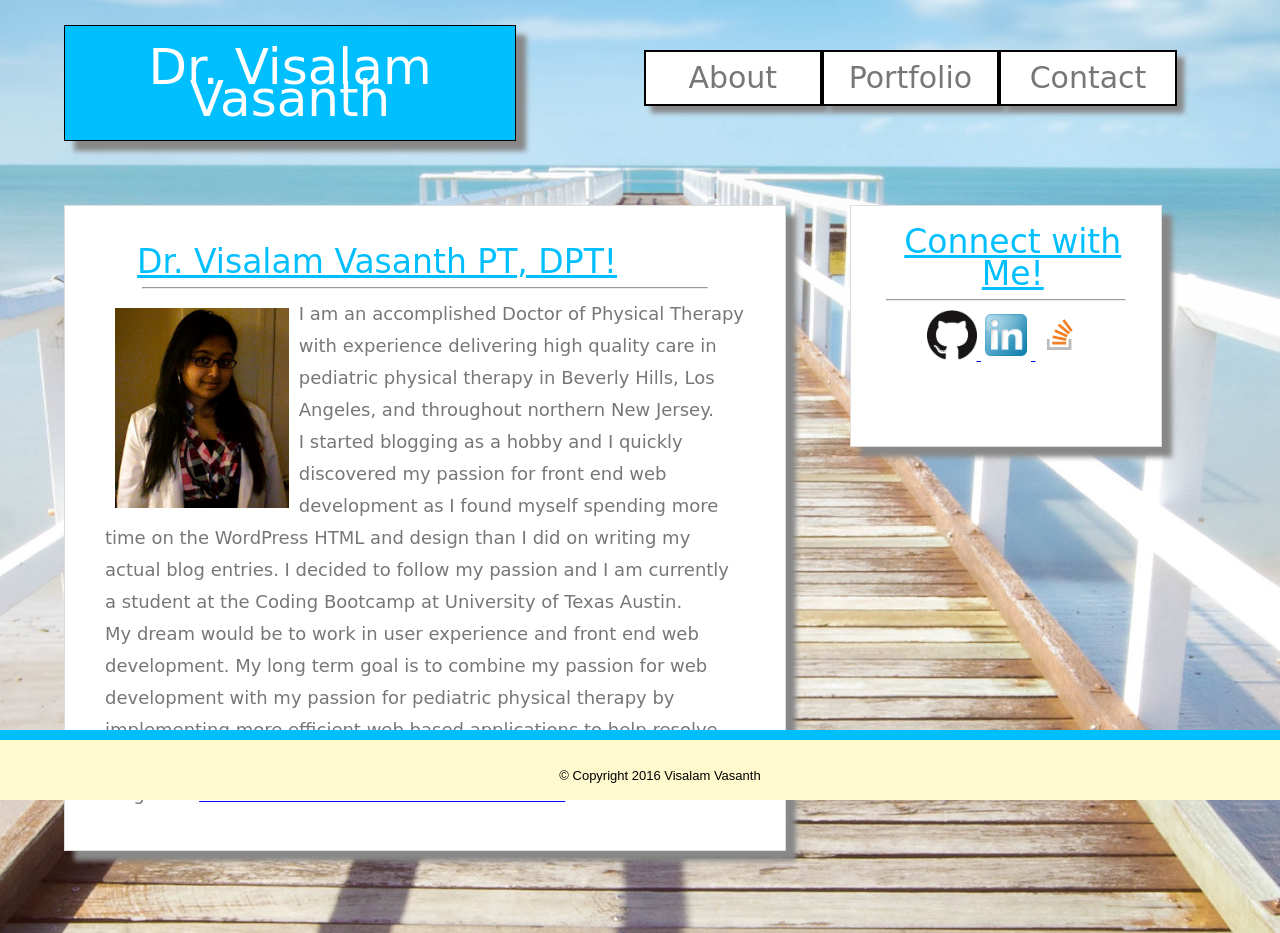
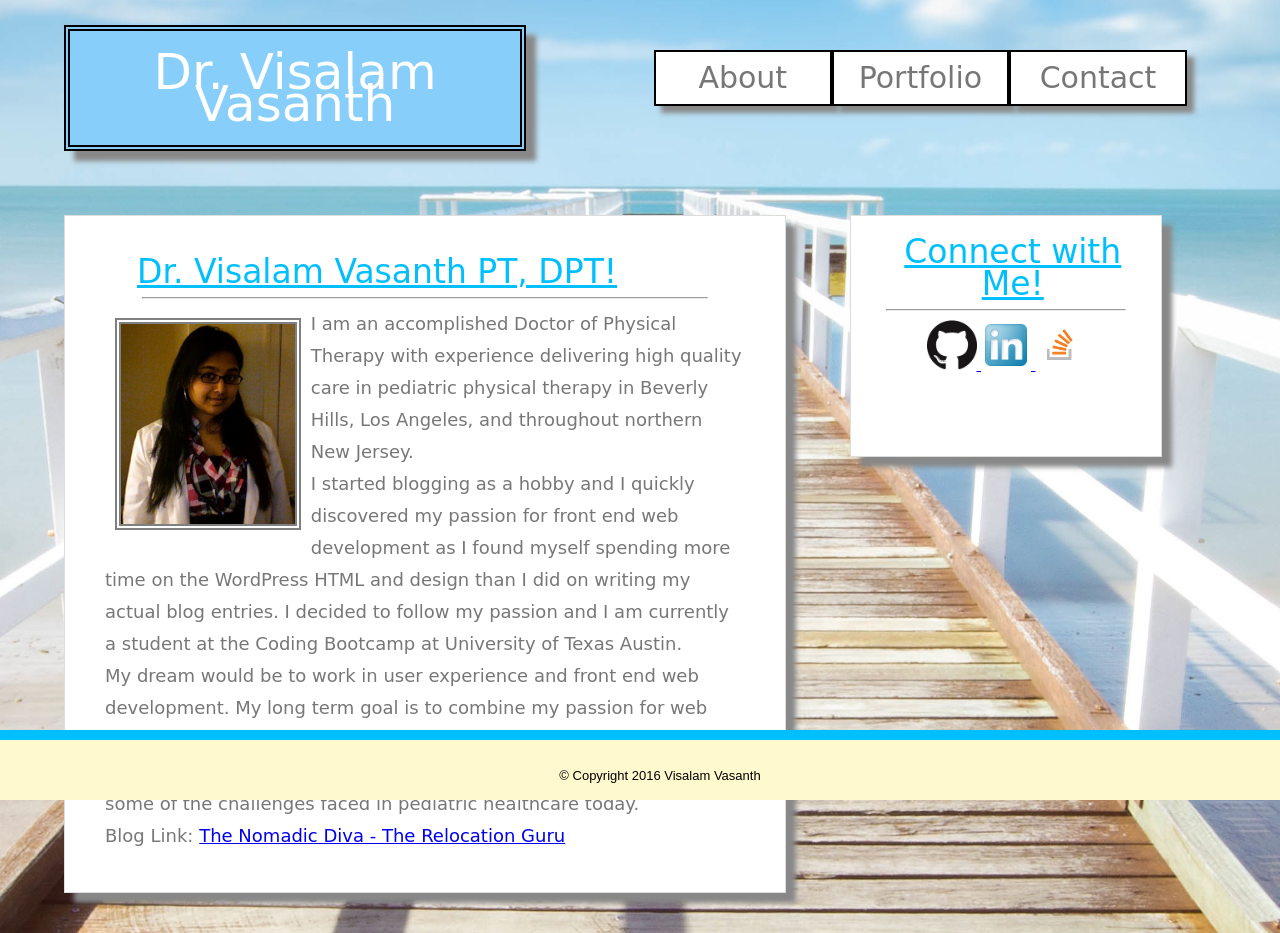
Before and after one commit to VisDPT/Portfolio-Template-by-Vis, a PHP site: page / in a window 1280 px wide; the page is wider, and only the part inside the window is pictured. Shown: the top 933 px of that part. Run offline with PHP 8.4, Linux system fonts and the light colour scheme; some web fonts are replaced.

Commit message:
header edit

```diff
--- a/assets/css/style.css
+++ b/assets/css/style.css
@@ -36,10 +36,10 @@ header {
     margin-left: 5%;
     font-size: 50px;
     color: white;
-    background-color: #00bfff;
+    background-color: lightskyblue;
     float: left;
     font-family: 'Clicker Script', cursive;
-    border: solid 1.5px black;
+    border: double 6px black;
     box-shadow: 10px 10px 5px #888888;
 }
 
@@ -336,6 +336,7 @@ section div img {
     height: 200px;
     float: left;
     margin: 10px;
+    border: 6px grey double
 }
 
 
```
